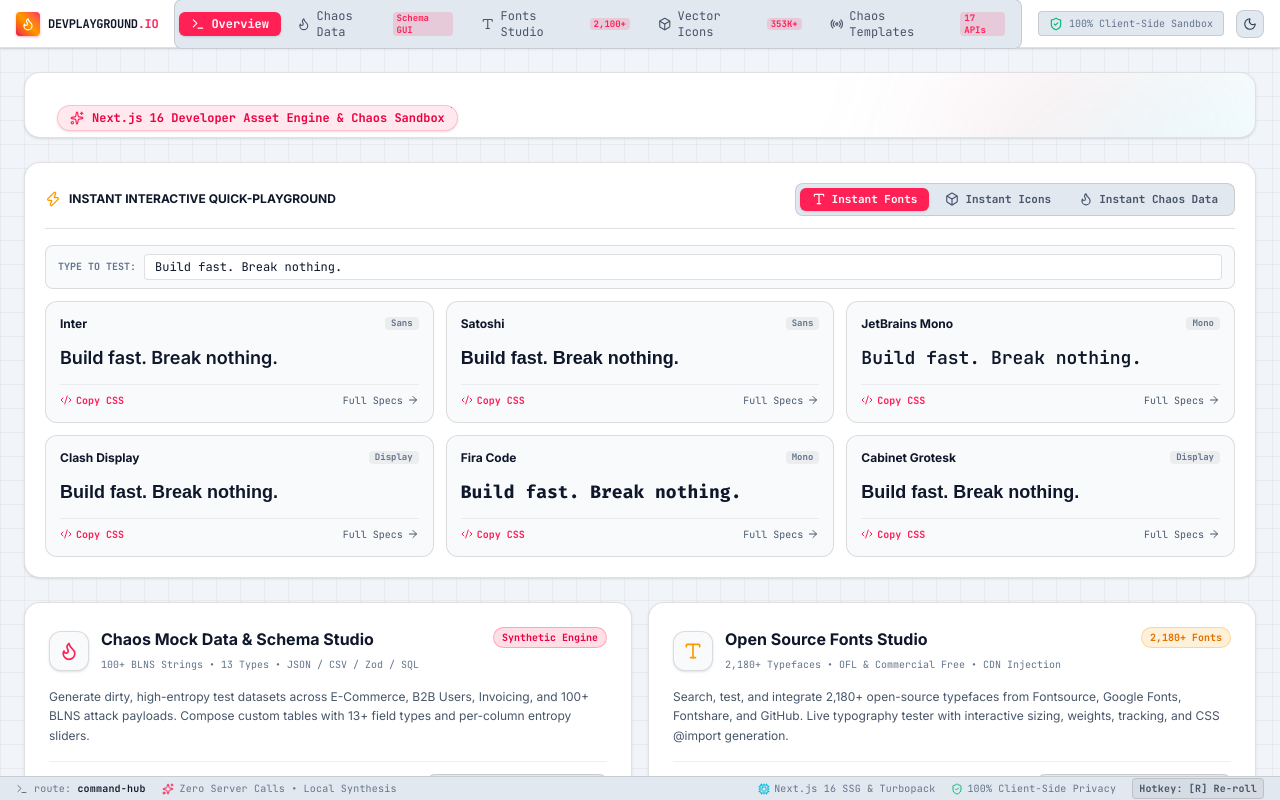
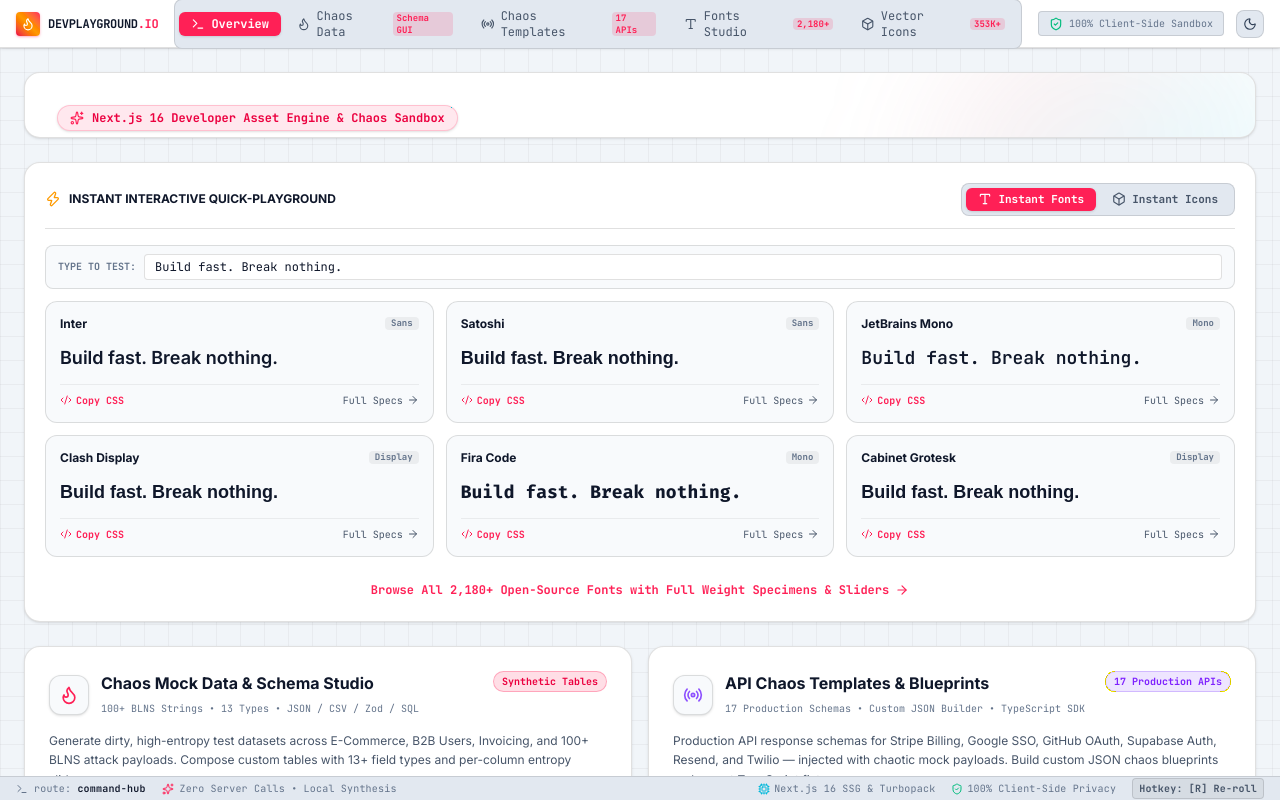
Before and after one commit to allwin-antony/devpantry, a Next.js app: page / in a window 1280 px wide. Built offline with nearby package versions, Linux system fonts and the light colour scheme; a web font is replaced by a local one.

Commit message:
feat: place Chaos Data and Templates side-by-side in header and add browse all fonts link on homepage

```diff
--- a/src/components/Header.tsx
+++ b/src/components/Header.tsx
@@ -13,9 +13,9 @@
   const navItems = [
     { href: '/', label: 'Overview', icon: Terminal },
     { href: '/chaos-data', label: 'Chaos Data', icon: Flame, badge: 'Schema GUI' },
-    { href: '/fonts', label: 'Fonts Studio', icon: Type, badge: '2,100+' },
+    { href: '/chaos-templates', label: 'Chaos Templates', icon: Radio, badge: '17 APIs' },
+    { href: '/fonts', label: 'Fonts Studio', icon: Type, badge: '2,180+' },
     { href: '/icons', label: 'Vector Icons', icon: Box, badge: '353K+' },
-    { href: '/chaos-templates', label: 'Chaos Templates', icon: Radio, badge: '17 APIs' },
   ];
 
   return (
--- a/src/components/clients/HomeClient.tsx
+++ b/src/components/clients/HomeClient.tsx
@@ -1,6 +1,6 @@
 'use client';
 
-import React, { useState, useMemo, useEffect } from 'react';
+import React, { useState, useEffect } from 'react';
 import Link from 'next/link';
 import {
   Flame,
@@ -23,11 +23,9 @@
   Download,
   Check
 } from 'lucide-react';
-import { getAllFonts, getFontCdnStylesheet } from '@/lib/datasetLoader';
-import { NAUGHTY_STRINGS, DIRTY_EMAILS, DIRTY_URLS } from '@/utilities/chaos-data/chaosDataEngine';
 
 export function HomeClient() {
-  const [activeTab, setActiveTab] = useState<'fonts' | 'icons' | 'chaos'>('fonts');
+  const [activeTab, setActiveTab] = useState<'fonts' | 'icons'>('fonts');
 
   // Font widget state
   const [fontSampleText, setFontSampleText] = useState('Build fast. Break nothing.');
@@ -46,13 +44,6 @@
     { fullKey: 'heroicons:shopping-bag-solid', prefix: 'heroicons', name: 'shopping-bag-solid' }
   ]);
   const [isLoadingIcons, setIsLoadingIcons] = useState(false);
-
-  // Chaos widget state
-  const [generatedChaos, setGeneratedChaos] = useState<{ title: string; value: string; type: string }>({
-    title: 'BiDi & Zero-Width Trap',
-    value: 'test\u202E\u0000\uFEFF@ex\u0430mple.com',
-    type: 'Punycode Email'
-  });
 
   // Hero Quick Specimen Fonts
   const heroFonts = [
@@ -110,29 +101,11 @@
     setTimeout(() => setCopiedId(null), 1800);
   };
 
-  const generateNewChaos = (type: 'blns' | 'punycode' | 'float' | 'date') => {
-    if (type === 'blns') {
-      const val = NAUGHTY_STRINGS[Math.floor(Math.random() * NAUGHTY_STRINGS.length)];
-      setGeneratedChaos({ title: 'Big List of Naughty Strings (BLNS)', value: val, type: 'Security / Boundary Attack' });
-    } else if (type === 'punycode') {
-      const val = DIRTY_EMAILS[Math.floor(Math.random() * DIRTY_EMAILS.length)];
-      setGeneratedChaos({ title: 'RFC 5321 & Punycode Homoglyph', value: val, type: 'Punycode Unicode Email' });
-    } else if (type === 'float') {
-      const traps = [0.1 + 0.2, 0.30000000000000004, 1e-15, 9007199254740992, NaN, Infinity, -0];
-      const val = String(traps[Math.floor(Math.random() * traps.length)]);
-      setGeneratedChaos({ title: 'IEEE 754 Floating Precision Trap', value: val, type: 'Floating Point Anomaly' });
-    } else {
-      const dates = ['1970-01-01T00:00:00.000Z', '2038-01-19T03:14:07.000Z', '9999-12-31T23:59:59.999Z', '0000-00-00T00:00:00Z'];
-      const val = dates[Math.floor(Math.random() * dates.length)];
-      setGeneratedChaos({ title: 'Epoch Edge Date / Y2038 Overflow', value: val, type: 'Timestamp Anomaly' });
-    }
-  };
-
   const coreStudios = [
     {
       id: 'chaos-data',
       title: 'Chaos Mock Data & Schema Studio',
-      badge: 'Synthetic Engine',
+      badge: 'Synthetic Tables',
       badgeColor: 'text-rose-600 dark:text-rose-400 bg-rose-500/15 border-rose-500/30',
       description: 'Generate dirty, high-entropy test datasets across E-Commerce, B2B Users, Invoicing, and 100+ BLNS attack payloads. Compose custom tables with 13+ field types and per-column entropy sliders.',
       icon: Flame,
@@ -140,6 +113,18 @@
       href: '/chaos-data',
       stats: '100+ BLNS Strings • 13 Types • JSON / CSV / Zod / SQL',
       cta: 'Launch Data Studio'
+    },
+    {
+      id: 'chaos-templates',
+      title: 'API Chaos Templates & Blueprints',
+      badge: '17 Production APIs',
+      badgeColor: 'text-violet-600 dark:text-violet-400 bg-violet-500/15 border-violet-500/30',
+      description: 'Production API response schemas for Stripe Billing, Google SSO, GitHub OAuth, Supabase Auth, Resend, and Twilio — injected with chaotic mock payloads. Build custom JSON chaos blueprints and export TypeScript fixtures.',
+      icon: Radio,
+      iconColor: 'text-violet-500',
+      href: '/chaos-templates',
+      stats: '17 Production Schemas • Custom JSON Builder • TypeScript SDK',
+      cta: 'Test API Schemas'
     },
     {
       id: 'fonts',
@@ -164,18 +149,6 @@
       href: '/icons',
       stats: '353,000+ SVGs • 238 Libraries • Live Master Search',
       cta: 'Open Icon Browser'
-    },
-    {
-      id: 'chaos-templates',
-      title: 'API Chaos Templates & Blueprints',
-      badge: '17 Real APIs',
-      badgeColor: 'text-violet-600 dark:text-violet-400 bg-violet-500/15 border-violet-500/30',
-      description: 'Production API response schemas for Stripe Billing, Google SSO, GitHub OAuth, Supabase Auth, Resend, and Twilio — injected with chaotic mock payloads. Build custom JSON chaos blueprints and export TypeScript fixtures.',
-      icon: Radio,
-      iconColor: 'text-violet-500',
-      href: '/chaos-templates',
-      stats: '17 Production Schemas • Custom JSON Builder • TypeScript SDK',
-      cta: 'Test API Schemas'
     }
   ];
 
@@ -271,7 +244,7 @@
         </div>
       </section>
 
-      {/* ── 2. INTERACTIVE LIVE QUICK-WORKBENCH WIDGET ── */}
+      {/* ── 2. INTERACTIVE LIVE QUICK-WORKBENCH WIDGET (FONTS & ICONS) ── */}
       <section className="bg-[var(--bg-panel)] border border-[var(--border-dev)] rounded-2xl p-5 shadow-sm transition-colors flex flex-col gap-4">
         <div className="flex flex-wrap items-center justify-between gap-3 pb-3 border-b border-[var(--border-dev)]">
           <div className="flex items-center gap-2">
@@ -305,18 +278,6 @@
             >
               <Box className="w-3.5 h-3.5" />
               <span>Instant Icons</span>
-            </button>
-
-            <button
-              onClick={() => setActiveTab('chaos')}
-              className={`px-3 py-1 rounded-md text-[11px] font-bold flex items-center gap-1.5 transition-colors cursor-pointer ${
-                activeTab === 'chaos'
-                  ? 'bg-emerald-500 text-white shadow-sm'
-                  : 'text-[var(--text-secondary)] hover:text-[var(--text-primary)]'
-              }`}
-            >
-              <Flame className="w-3.5 h-3.5" />
-              <span>Instant Chaos Data</span>
             </button>
           </div>
         </div>
@@ -380,6 +341,16 @@
                 </div>
               ))}
             </div>
+
+            <div className="text-center pt-2">
+              <Link
+                href="/fonts"
+                className="inline-flex items-center gap-1.5 text-xs font-bold text-rose-500 hover:underline cursor-pointer"
+              >
+                <span>Browse All 2,180+ Open-Source Fonts with Full Weight Specimens & Sliders</span>
+                <ArrowRight className="w-3.5 h-3.5" />
+              </Link>
+            </div>
           </div>
         )}
 
@@ -431,7 +402,7 @@
               ))}
             </div>
 
-            <div className="text-center pt-1">
+            <div className="text-center pt-2">
               <Link
                 href={`/icons#${iconResults[0]?.fullKey || 'lucide:shopping-cart'}`}
                 className="inline-flex items-center gap-1.5 text-xs font-bold text-cyan-500 hover:underline"
@@ -439,61 +410,6 @@
                 <span>Open Full Vector Icon Browser with 353K+ SVGs & Customizer</span>
                 <ArrowRight className="w-3.5 h-3.5" />
               </Link>
-            </div>
-          </div>
-        )}
-
-        {/* Tab 3: Instant Chaos Data Generator */}
-        {activeTab === 'chaos' && (
-          <div className="flex flex-col gap-3">
-            <div className="flex flex-wrap items-center gap-2">
-              <span className="text-[10px] text-[var(--text-muted)] font-bold mr-1">SYNTHESIZE:</span>
-              <button
-                onClick={() => generateNewChaos('punycode')}
-                className="px-2.5 py-1 rounded bg-[var(--bg-sidebar)] border border-[var(--border-dev)] text-xs font-bold text-[var(--text-primary)] hover:border-emerald-500 transition-colors cursor-pointer"
-              >
-                Punycode Email
-              </button>
-              <button
-                onClick={() => generateNewChaos('blns')}
-                className="px-2.5 py-1 rounded bg-[var(--bg-sidebar)] border border-[var(--border-dev)] text-xs font-bold text-[var(--text-primary)] hover:border-emerald-500 transition-colors cursor-pointer"
-              >
-                BLNS Naughty String
-              </button>
-              <button
-                onClick={() => generateNewChaos('float')}
-                className="px-2.5 py-1 rounded bg-[var(--bg-sidebar)] border border-[var(--border-dev)] text-xs font-bold text-[var(--text-primary)] hover:border-emerald-500 transition-colors cursor-pointer"
-              >
-                Float Precision (0.1+0.2)
-              </button>
-              <button
-                onClick={() => generateNewChaos('date')}
-                className="px-2.5 py-1 rounded bg-[var(--bg-sidebar)] border border-[var(--border-dev)] text-xs font-bold text-[var(--text-primary)] hover:border-emerald-500 transition-colors cursor-pointer"
-              >
-                Y2038 / Epoch Timestamp
-              </button>
-            </div>
-
-            <div className="bg-[var(--bg-panel-subtle)] border border-[var(--border-dev)] rounded-xl p-4 flex flex-col sm:flex-row items-start sm:items-center justify-between gap-3 shadow-inner">
-              <div className="min-w-0 flex-1">
-                <div className="flex items-center gap-2 mb-1">
-                  <span className="text-xs font-bold text-[var(--text-primary)] font-sans">{generatedChaos.title}</span>
-                  <span className="text-[9px] px-1.5 py-0.2 rounded font-bold bg-emerald-500/15 text-emerald-600 dark:text-emerald-400 border border-emerald-500/30">
-                    {generatedChaos.type}
-                  </span>
-                </div>
-                <code className="text-xs text-rose-500 font-mono break-all font-bold select-all">
-                  {generatedChaos.value}
-                </code>
-              </div>
-
-              <button
-                onClick={() => copyText(generatedChaos.value, 'chaos-val')}
-                className="px-3 py-1.5 rounded-lg bg-emerald-500 text-white text-xs font-bold hover:bg-emerald-600 flex items-center gap-1.5 transition-colors shadow-sm cursor-pointer shrink-0"
-              >
-                {copiedId === 'chaos-val' ? <Check className="w-3.5 h-3.5 text-white" /> : <Copy className="w-3.5 h-3.5" />}
-                <span>{copiedId === 'chaos-val' ? 'Copied!' : 'Copy Value'}</span>
-              </button>
             </div>
           </div>
         )}
@@ -559,7 +475,7 @@
             </span>
             <Link href="/fonts" className="text-[11px] text-rose-500 hover:underline flex items-center gap-1 font-bold">
               <span>View All 2,180+</span>
-              <ArrowRight className="w-3 h-3" />
+              <ArrowRight className="w-3.5 h-3.5" />
             </Link>
           </div>
 
@@ -588,7 +504,7 @@
             </span>
             <Link href="/icons" className="text-[11px] text-cyan-500 hover:underline flex items-center gap-1 font-bold">
               <span>View All 238 Libs</span>
-              <ArrowRight className="w-3 h-3" />
+              <ArrowRight className="w-3.5 h-3.5" />
             </Link>
           </div>
 
```
